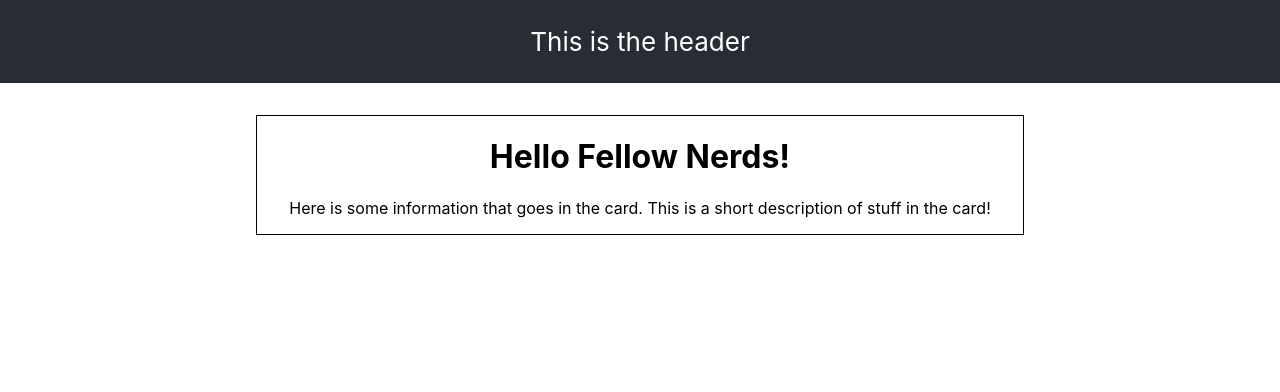
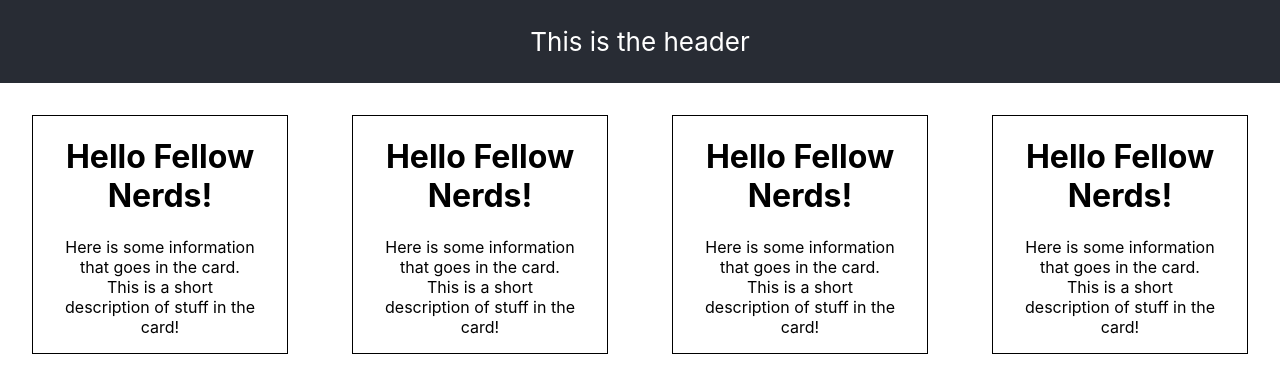
Before and after one commit to MCharron93/ReactPlayground, a React (Create React App) app: page / in a window 1280 px wide. Shown: the top 392 px of the page. Built offline with nearby package versions, Linux system fonts and the light colour scheme.

Commit message:
Created mock card data

```diff
--- a/src/App.js
+++ b/src/App.js
@@ -3,6 +3,17 @@
 import Card from './Components/Cards/Card'
 
 function App() {
+
+  const cards = [
+    {title: "New Blog Post",
+    description: "I have a very cute dog. I love to play ball with him"},
+    {title: "A Change in Plans",
+    description: "I recently was planning on going to the store, but plans have now changed due to a new game launching tonight. Playing that instead!"},
+    {title: "I Have a Book Club",
+    description: "New book club opening up this weekend! I hope everyone gets to join and read with us"},
+    {title: "Haven't Been Around for a While",
+    description: "I've been off the platform for a while now. I hope everyone is doing well. Been busy learning new code and stuff."},
+  ]
   return (
     <div className="App">
       {/* NOTE App is similar to root or App in Vue */}
@@ -11,9 +22,18 @@
           This is the header
         </p>
       </header>
+        {/* NOTE custom styles can be inserted before the JSX element to controll for more customization with CSS */}
       <div className="body">
-        {/* NOTE custom styles can be inserted before the JSX element to controll for more customization with CSS */}
-      <Card />
+        {/* NOTE This is where custome JSX components can be loaded in. They can have different classes and effects layered on top of them to become more dynamic.*/}
+        {/* NOTE In this case, one could use .map() to iterate over an array of Objs to render multiple cards  */}
+        {cards.map((card, index) => {
+          return(
+            <Card
+            key={index}
+            title={card.title}
+            description={card.description}/>
+          )
+        })}
       </div>
     </div>
   );
```
